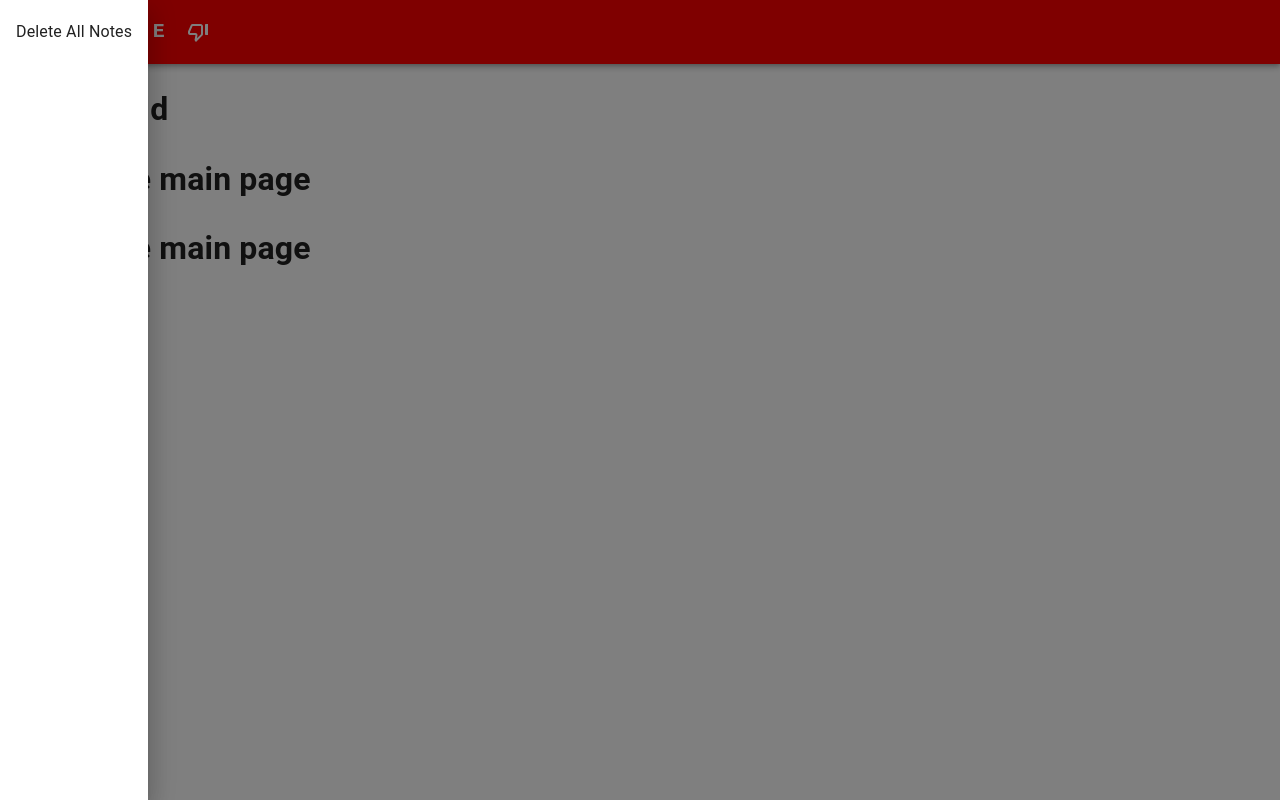
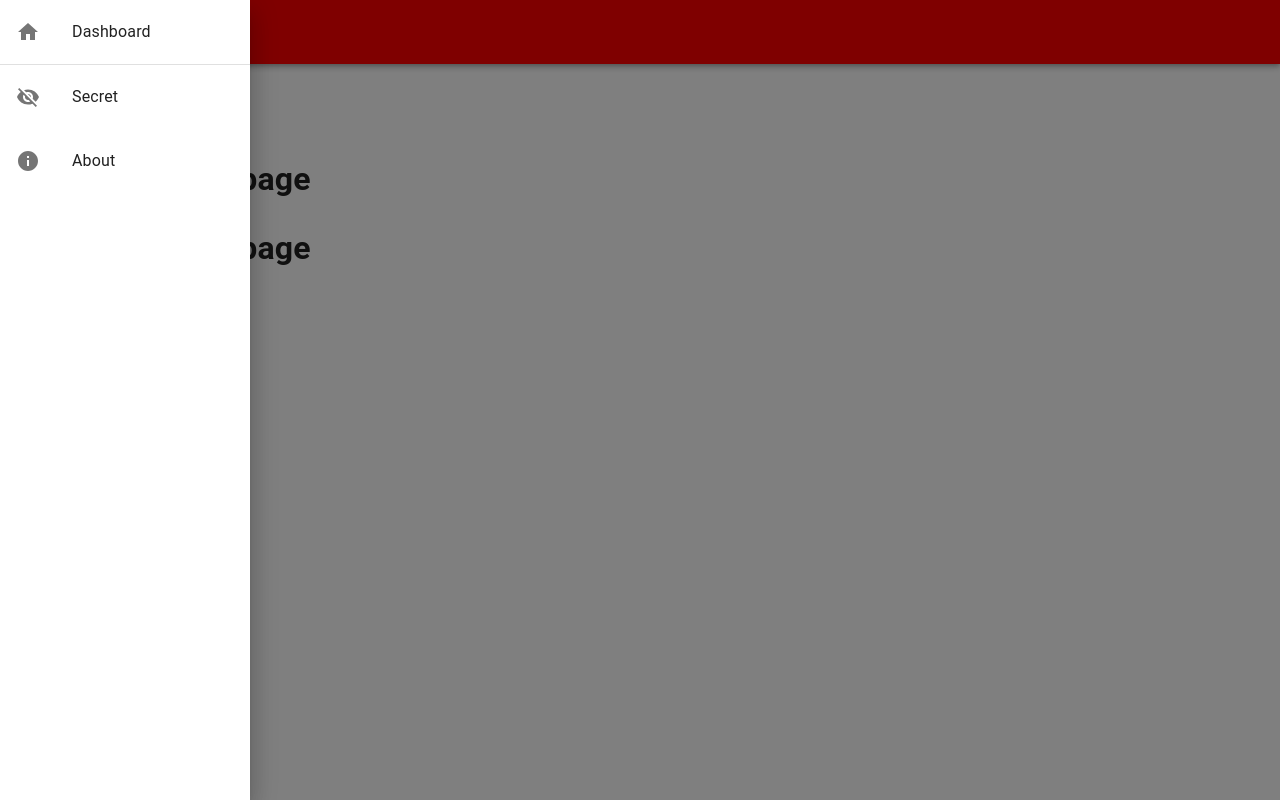
Before and after one commit to fsit869/MSA_Phase2_2022, a React (Create React App) app in the folder Frontend/wheres-the-dislike/: page / in a window 1280 px wide. Both pictures are taken after a click on the button 32 px from the left and 32 px from the top of the page. Built offline with nearby package versions, Linux system fonts and the light colour scheme.

Commit message:
Implemented more of sidebar

```diff
--- a/Frontend/wheres-the-dislike/src/components/SideBar.tsx
+++ b/Frontend/wheres-the-dislike/src/components/SideBar.tsx
@@ -1,12 +1,32 @@
-import {List, ListItem, ListItemIcon, ListItemText} from "@mui/material";
+import {Divider, List, ListItem, ListItemIcon, ListItemText} from "@mui/material";
+import HomeIcon from '@mui/icons-material/Home';
+import InfoIcon from '@mui/icons-material/Info';
+import VisibilityOffIcon from '@mui/icons-material/VisibilityOff';
+import {useState} from "react";
 
 export const SideBar = (): JSX.Element => {
+    const [aboutDialogueOpen, setAboutDialogueOpen] = useState(false);
     return (
-        <div>
+        <div style={{width: 250}}>
             {/*Delete all button*/}
             <List>
-                <ListItem button onClick={e => console.log("Hey")}>
-                    <ListItemText primary="Delete All Notes"/>
+                <ListItem button onClick={e => console.log("Hey")} >
+                    <ListItemIcon><HomeIcon/></ListItemIcon>
+                    <ListItemText primary="Dashboard"/>
+                </ListItem>
+            </List>
+
+            <Divider/>
+            <List>
+                <ListItem button onClick={e => alert("Ever heard of Youtubed Vanced?\nI haven't")} >
+                    <ListItemIcon><VisibilityOffIcon/></ListItemIcon>
+                    <ListItemText primary="Secret"/>
+                </ListItem>
+            </List>
+            <List>
+                <ListItem button onClick={e => console.log("Hey")} >
+                    <ListItemIcon><InfoIcon/></ListItemIcon>
+                    <ListItemText primary="About"/>
                 </ListItem>
             </List>
         </div>
```
